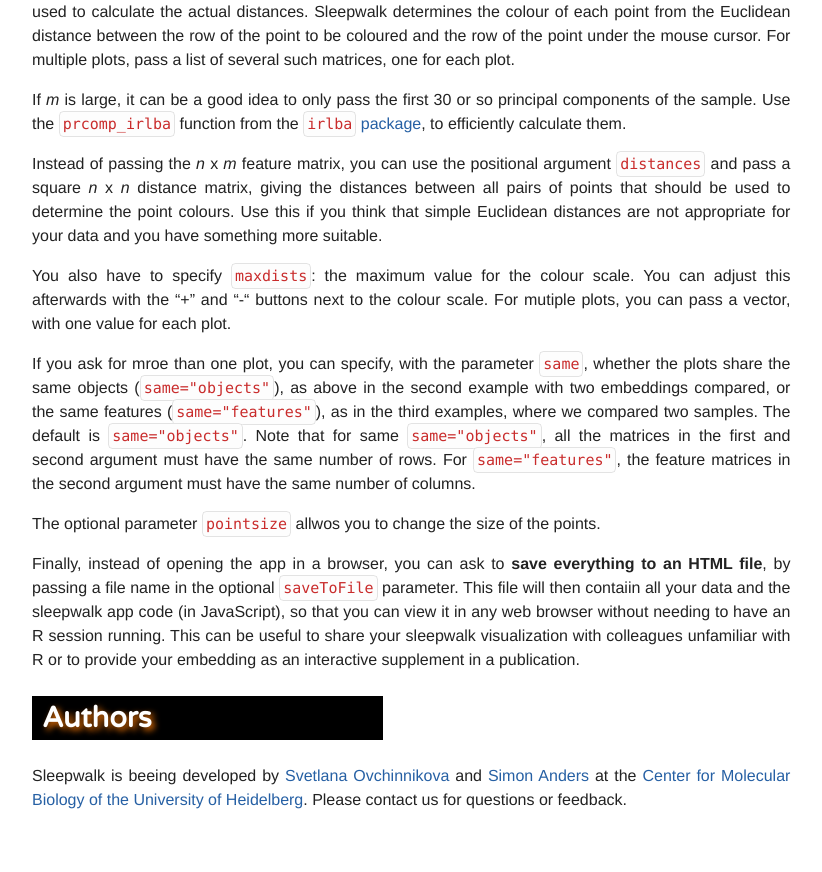
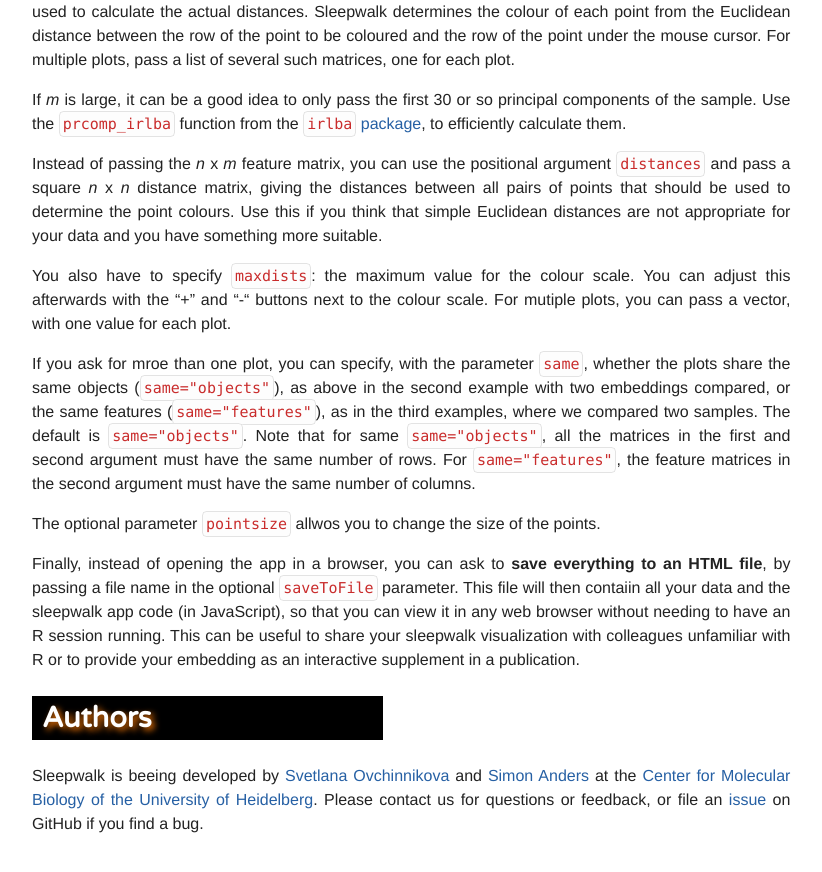
Before and after one commit to anders-biostat/sleepwalk, a Jekyll site: the page built from index.md, in a window 1280 px wide and 900 px high, scrolled down 4200 px. Shown: the top 872 px of the window, without its empty margins (276-1098 px from the left). Built offline with Jekyll 4.4.1, drawn with Linux system fonts in a browser that asks for light colours; our own code applies the rules of GitHub Pages for plain Markdown files; a script that is not in the unit is left out.

Commit message:
link to Issue Tracker

```diff
--- a/index.md
+++ b/index.md
@@ -110,4 +110,4 @@
 
 # Authors
 
-Sleepwalk is beeing developed by [Svetlana Ovchinnikova](mailto:s.ovchinnikova@zmbh.uni-heidelberg.de) and [Simon Anders](mailto:s.anders@zmbh.uni-heidelberg.de) at the [Center for Molecular Biology of the University of Heidelberg](https://www.zmbh.uni-heidelberg.de/anders). Please contact us for questions or feedback.
+Sleepwalk is beeing developed by [Svetlana Ovchinnikova](mailto:s.ovchinnikova@zmbh.uni-heidelberg.de) and [Simon Anders](mailto:s.anders@zmbh.uni-heidelberg.de) at the [Center for Molecular Biology of the University of Heidelberg](https://www.zmbh.uni-heidelberg.de/anders). Please contact us for questions or feedback, or file an [issue](https://github.com/anders-biostat/sleepwalk/issues) on GitHub if you find a bug.
```
